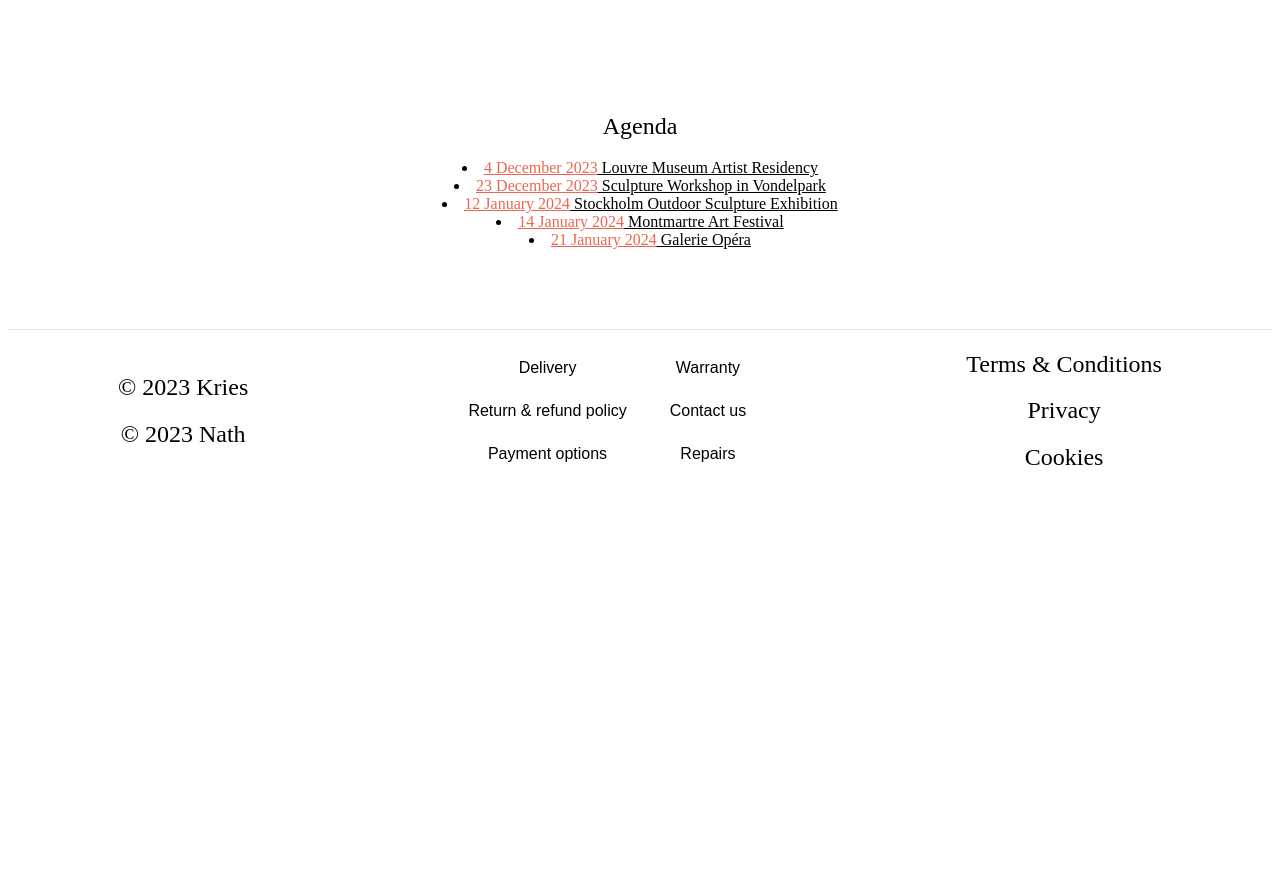
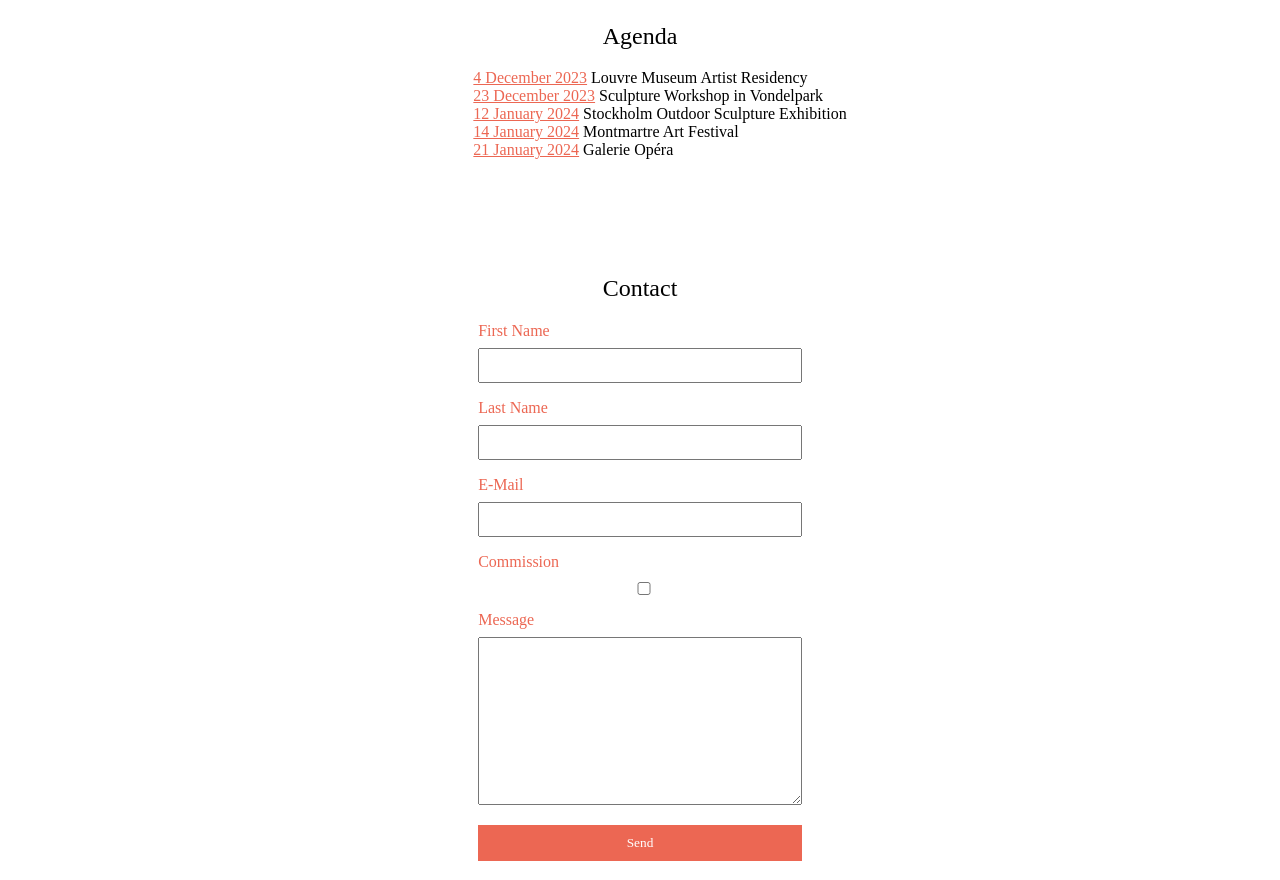
Before and after one commit to Daan5556/webshopKriesNath, a plain HTML site: page resources2.html in a window 1280 px wide. Shown: the part 724-1604 px from the top of the page. Before the commit the page ends 1223 px from the top, so only its background shows below. Drawn offline with Linux system fonts and the light colour scheme; a web font is replaced by a local one.

Commit message:
added resources2 page

```diff
--- a/assets/style/style.css
+++ b/assets/style/style.css
@@ -1,4 +1,4 @@
-h2, h3, p, li, a, button{
+h2, h3, p, li, a, button, label{
     font-family: Obvia;
     font-style: normal;
     font-weight: normal;
--- a/assets/style/styleResources2.css
+++ b/assets/style/styleResources2.css
@@ -1,6 +1,6 @@
 .accordion {
-    max-width: 400px;
     margin: 20px auto;
+    width: 80%;
 }
 
 .accordion-item {
@@ -12,12 +12,15 @@
     background-color: #f1f1f1;
     padding: 10px;
     cursor: pointer;
+    font-family: Obvia;
+    font-style: normal;
+    font-weight: normal;
 }
 
 .accordion-content {
     display: none;
     padding: 10px;
-    font-size: 13px;
+    font-size: 15px;
 }
 
 .accordion-item.active .accordion-content {
@@ -36,6 +39,7 @@
     text-align: center;
 }
 
+
 .agenda em{
     font-style: normal;
     color: #ec6753;
@@ -51,3 +55,56 @@
     align-items: center;
     row-gap: 80px;
 }
+
+li{
+    list-style-type: none;
+    text-align: start;
+}
+
+h2{
+    text-align: center;
+}
+
+.contact form {
+    max-width: 400px;
+    margin: 0 auto;
+}
+
+.contact form h2 {
+    color: #ec6753;
+}
+
+.contact form label {
+    display: block;
+    margin-bottom: 8px;
+    color: #ec6753;
+}
+
+.contact form input,
+.contact form textarea,
+.contact form button {
+    width: 100%;
+    padding: 8px;
+    margin-bottom: 16px;
+    box-sizing: border-box;
+}
+
+.contact form textarea {
+    resize: vertical;
+}
+
+.contact form input[type="checkbox"] {
+    margin-right: 8px;
+}
+
+.contact form button {
+    background-color: #ec6753;
+    color: #fff;
+    padding: 10px;
+    border: none;
+    cursor: pointer;
+}
+
+.contact form button:hover {
+    background-color: #fd4124;
+}
--- a/resources2.html
+++ b/resources2.html
@@ -73,13 +73,30 @@
 
     <div class="agenda" id="agenda">
         <h2>Agenda</h2>
-        <u>
+        <ul>
             <li><em>4 December 2023</em> Louvre Museum Artist Residency</li>
             <li><em>23 December 2023</em> Sculpture Workshop in Vondelpark</li>
             <li><em>12 January 2024</em> Stockholm Outdoor Sculpture Exhibition</li>
             <li><em>14 January 2024</em> Montmartre Art Festival</li>
             <li><em>21 January 2024</em> Galerie Opéra</li>
-        </u>
+        </ul>
+    </div>
+
+    <div class="contact">
+        <h2>Contact</h2>
+        <form action="">
+            <label for="firstName">First Name</label>
+            <input type="text" id="firstName">
+            <label for="lastName">Last Name</label>
+            <input type="text" id="lastName">
+            <label for="mail">E-Mail</label>
+            <input type="email" id="firstName">
+            <label for="commission">Commission</label>
+            <input type="checkbox" name="comission" id="commission">
+            <label for="message">Message</label>
+            <textarea name="message" id="message" cols="30" rows="10"></textarea>
+            <button>Send</button>
+        </form>
     </div>
 
     <footer>
```
